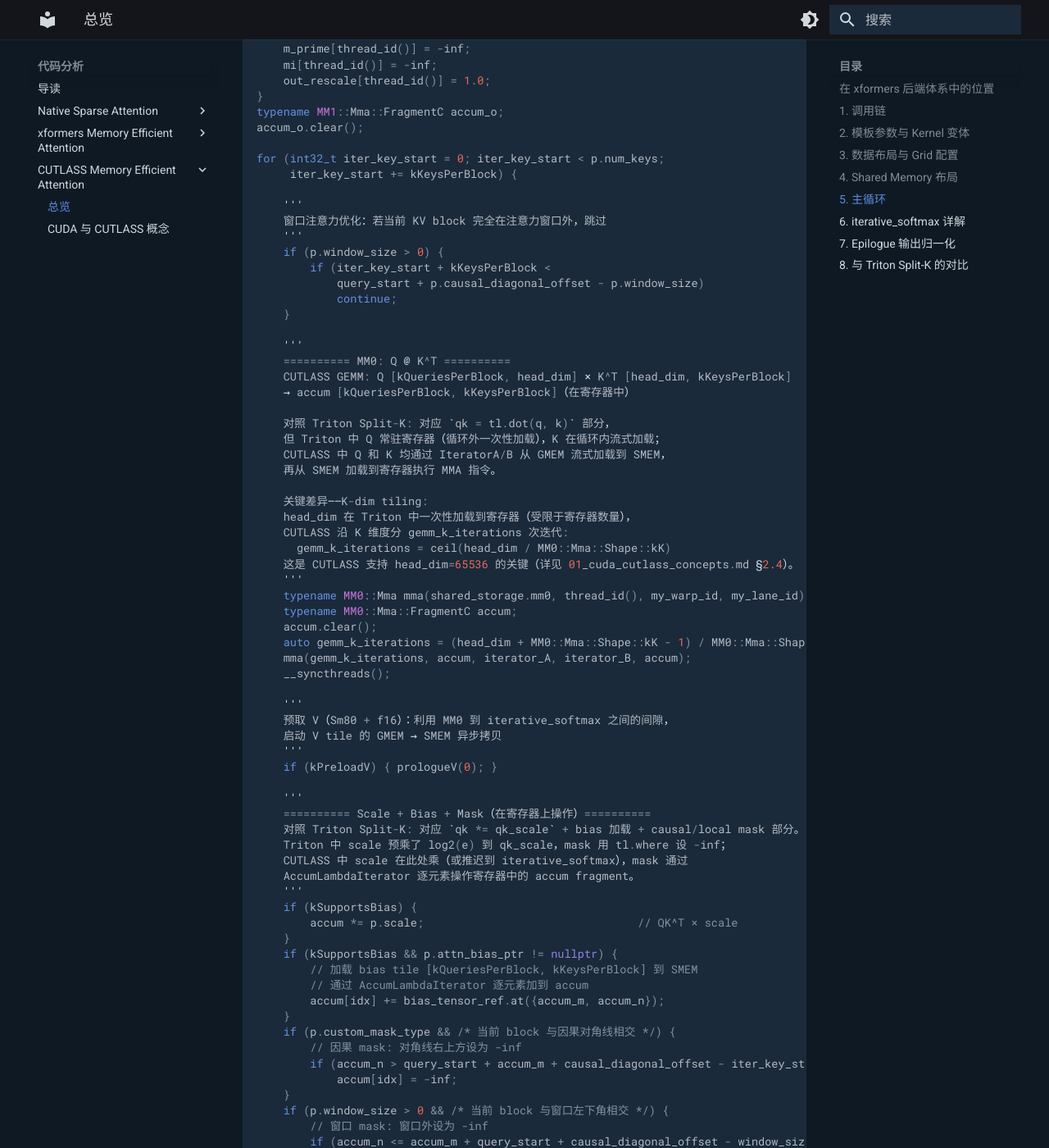
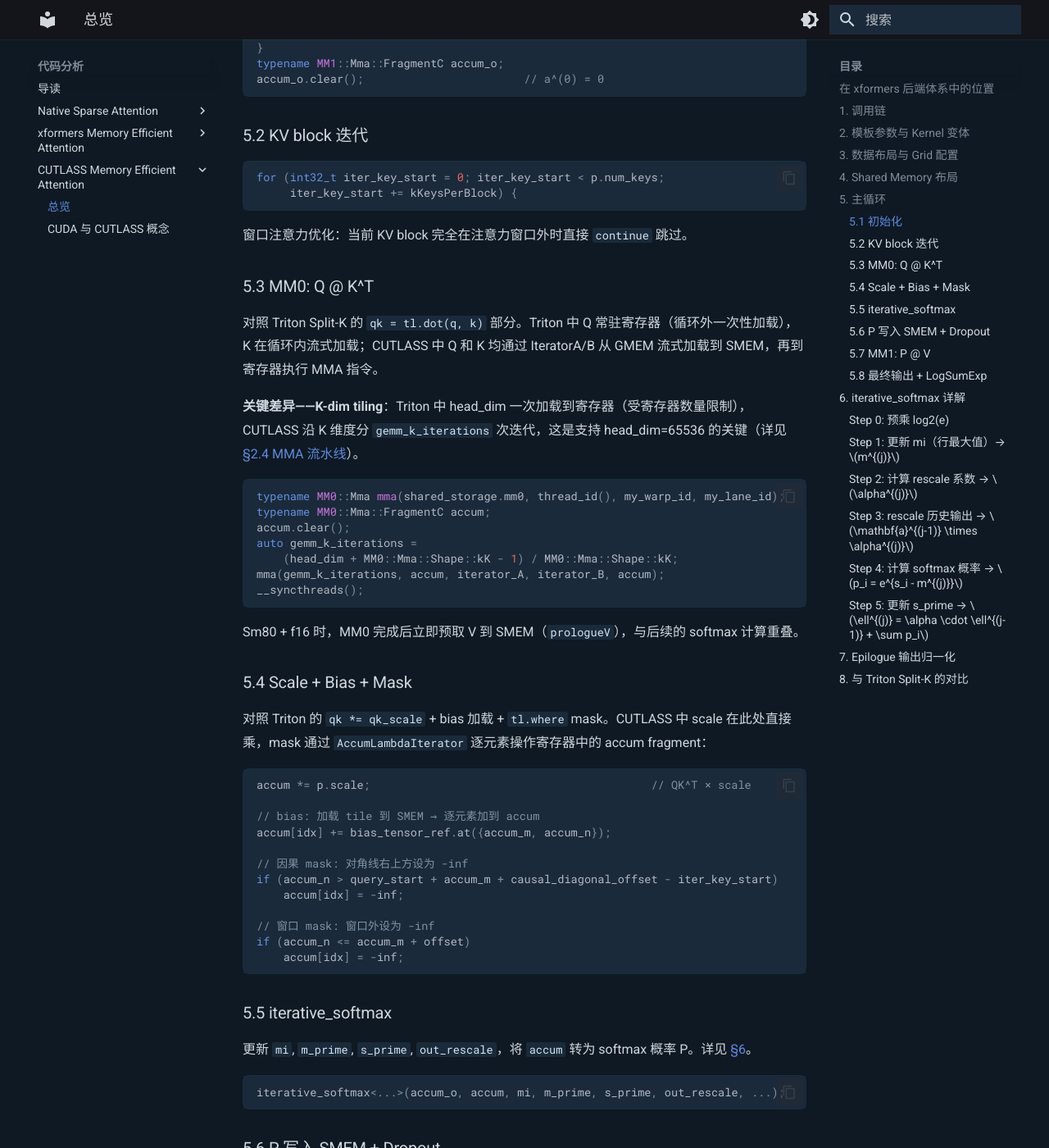
Before and after one commit to YouHuang67/paper-code-notes, an MkDocs documentation site: the page built from docs/code_analysis/cutlass_mem_eff_attention/00_overview.md, in a window 1280 px wide and 1400 px high, scrolled down 4281 px. Shown: the whole window at 82% size. Built offline with MkDocs 1.6.1 and Material for MkDocs 9.7.7, drawn with Linux system fonts in a browser that asks for light colours; some of the changed text lies outside the part shown.

Commit message:
refactor: restructure code blocks for readability

````diff
--- a/docs/code_analysis/cutlass_mem_eff_attention/00_overview.md
+++ b/docs/code_analysis/cutlass_mem_eff_attention/00_overview.md
@@ -65,16 +65,12 @@ template <
 struct AttentionKernel { ... };
 ```
 
-编译期常量推导的关键分支：
+编译期推导的关键分支：
+
+- `kSingleValueIteration = kMaxK <= kKeysPerBlock`：head_dim 足够小时为 true，V 矩阵一次迭代处理完，输出留寄存器（`kKeepOutputInRF=true`），避免 GMEM 中间缓冲
+- `kPreloadV = Sm80+ && f16`：MM0 完成后立即预取 V 到 SMEM，与 iterative_softmax 计算重叠
 
 ```cpp
-'''
-kSingleValueIteration: head_dim ≤ kKeysPerBlock 时为 true
-  → V 矩阵在 dim 维度上一次迭代处理完
-  → 输出留寄存器(kKeepOutputInRF=true), 避免 GMEM 中间缓冲
-kPreloadV: Sm80 + f16 时为 true
-  → MM0 完成后立即预取 V 到 SMEM, 与 iterative_softmax 重叠
-'''
 static constexpr bool kSingleValueIteration = kMaxK <= kKeysPerBlock;
 static constexpr bool kKeepOutputInRF = kSingleValueIteration;
 static constexpr bool kPreloadV = ArchTag::kMinComputeCapability >= 80 && kIsHalf;
@@ -141,165 +137,121 @@ union (分时复用):
 
 主循环的整体结构与 [Triton Split-K 前向 kernel](../xformers_memory_efficient_attention/00_overview.md#2-前向-kernel) 完全对应——都是遍历 KV blocks，每次做 QK^T → softmax → PV，区别在于 Triton 版一个 chunk 内串行多个 block 然后跨 chunk 归约，CUTLASS 版则在一个 threadblock 内串行遍历所有 KV blocks。
 
+### 5.1 初始化
+
+Online Softmax 状态写入 SMEM，输出累加器清零（寄存器）：
+
 ```cpp
-'''
-初始化 Online Softmax 状态（SMEM）:
-  s_prime = 0        ← ℓ^(0) = 0
-  m_prime = -inf     ← m^(0) = -∞
-  mi = -inf
-  out_rescale = 1.0
-初始化输出累加器（寄存器）:
-  accum_o = 0        ← a^(0) = 0
-'''
 if (thread_id() < kQueriesPerBlock) {
-    s_prime[thread_id()] = 0;
-    m_prime[thread_id()] = -inf;
+    s_prime[thread_id()] = 0;           // ℓ^(0) = 0
+    m_prime[thread_id()] = -inf;        // m^(0) = -∞
     mi[thread_id()] = -inf;
     out_rescale[thread_id()] = 1.0;
 }
 typename MM1::Mma::FragmentC accum_o;
-accum_o.clear();
+accum_o.clear();                        // a^(0) = 0
+```
 
+### 5.2 KV block 迭代
+
+```cpp
 for (int32_t iter_key_start = 0; iter_key_start < p.num_keys;
      iter_key_start += kKeysPerBlock) {
+```
 
-    '''
-    窗口注意力优化：若当前 KV block 完全在注意力窗口外，跳过
-    '''
-    if (p.window_size > 0) {
-        if (iter_key_start + kKeysPerBlock <
-            query_start + p.causal_diagonal_offset - p.window_size)
-            continue;
-    }
+窗口注意力优化：当前 KV block 完全在注意力窗口外时直接 `continue` 跳过。
 
-    '''
-    ========== MM0: Q @ K^T ==========
-    CUTLASS GEMM: Q [kQueriesPerBlock, head_dim] × K^T [head_dim, kKeysPerBlock]
-    → accum [kQueriesPerBlock, kKeysPerBlock]（在寄存器中）
+### 5.3 MM0: Q @ K^T
 
-    对照 Triton Split-K: 对应 `qk = tl.dot(q, k)` 部分，
-    但 Triton 中 Q 常驻寄存器（循环外一次性加载），K 在循环内流式加载；
-    CUTLASS 中 Q 和 K 均通过 IteratorA/B 从 GMEM 流式加载到 SMEM，
-    再从 SMEM 加载到寄存器执行 MMA 指令。
+对照 Triton Split-K 的 `qk = tl.dot(q, k)` 部分。Triton 中 Q 常驻寄存器（循环外一次性加载），K 在循环内流式加载；CUTLASS 中 Q 和 K 均通过 IteratorA/B 从 GMEM 流式加载到 SMEM，再到寄存器执行 MMA 指令。
 
-    关键差异——K-dim tiling:
-    head_dim 在 Triton 中一次性加载到寄存器（受限于寄存器数量），
-    CUTLASS 沿 K 维度分 gemm_k_iterations 次迭代:
-      gemm_k_iterations = ceil(head_dim / MM0::Mma::Shape::kK)
-    这是 CUTLASS 支持 head_dim=65536 的关键（详见 01_cuda_cutlass_concepts.md §2.4）。
-    '''
-    typename MM0::Mma mma(shared_storage.mm0, thread_id(), my_warp_id, my_lane_id);
-    typename MM0::Mma::FragmentC accum;
-    accum.clear();
-    auto gemm_k_iterations = (head_dim + MM0::Mma::Shape::kK - 1) / MM0::Mma::Shape::kK;
-    mma(gemm_k_iterations, accum, iterator_A, iterator_B, accum);
-    __syncthreads();
+**关键差异——K-dim tiling**：Triton 中 head_dim 一次加载到寄存器（受寄存器数量限制），CUTLASS 沿 K 维度分 `gemm_k_iterations` 次迭代，这是支持 head_dim=65536 的关键（详见 [§2.4 MMA 流水线](01_cuda_cutlass_concepts.md#24-mma-流水线)）。
 
-    '''
-    预取 V（Sm80 + f16）：利用 MM0 到 iterative_softmax 之间的间隙，
-    启动 V tile 的 GMEM → SMEM 异步拷贝
-    '''
-    if (kPreloadV) { prologueV(0); }
+```cpp
+typename MM0::Mma mma(shared_storage.mm0, thread_id(), my_warp_id, my_lane_id);
+typename MM0::Mma::FragmentC accum;
+accum.clear();
+auto gemm_k_iterations =
+    (head_dim + MM0::Mma::Shape::kK - 1) / MM0::Mma::Shape::kK;
+mma(gemm_k_iterations, accum, iterator_A, iterator_B, accum);
+__syncthreads();
+```
 
-    '''
-    ========== Scale + Bias + Mask（在寄存器上操作）==========
-    对照 Triton Split-K: 对应 `qk *= qk_scale` + bias 加载 + causal/local mask 部分。
-    Triton 中 scale 预乘了 log2(e) 到 qk_scale，mask 用 tl.where 设 -inf；
-    CUTLASS 中 scale 在此处乘（或推迟到 iterative_softmax），mask 通过
-    AccumLambdaIterator 逐元素操作寄存器中的 accum fragment。
-    '''
-    if (kSupportsBias) {
-        accum *= p.scale;                                // QK^T × scale
-    }
-    if (kSupportsBias && p.attn_bias_ptr != nullptr) {
-        // 加载 bias tile [kQueriesPerBlock, kKeysPerBlock] 到 SMEM
-        // 通过 AccumLambdaIterator 逐元素加到 accum
-        accum[idx] += bias_tensor_ref.at({accum_m, accum_n});
-    }
-    if (p.custom_mask_type && /* 当前 block 与因果对角线相交 */) {
-        // 因果 mask: 对角线右上方设为 -inf
-        if (accum_n > query_start + accum_m + causal_diagonal_offset - iter_key_start)
-            accum[idx] = -inf;
-    }
-    if (p.window_size > 0 && /* 当前 block 与窗口左下角相交 */) {
-        // 窗口 mask: 窗口外设为 -inf
-        if (accum_n <= accum_m + query_start + causal_diagonal_offset - window_size - iter_key_start)
-            accum[idx] = -inf;
-    }
+Sm80 + f16 时，MM0 完成后立即预取 V 到 SMEM（`prologueV`），与后续的 softmax 计算重叠。
 
-    '''
-    ========== iterative_softmax: Online Softmax 更新 ==========
-    详见 §6
-    更新 mi, m_prime, s_prime, out_rescale
-    accum 变为 softmax 概率 P = exp2(accum - mi)
-    accum_o 做 rescale: accum_o *= out_rescale (若 kKeepOutputInRF)
-    '''
-    iterative_softmax<...>(accum_o, accum, mi, m_prime, s_prime, out_rescale, ...);
+### 5.4 Scale + Bias + Mask
 
-    '''
-    将 P 从寄存器写入 SMEM (AccumulatorSharedStorage)
-    作为 MM1 的 A 操作数
-    '''
-    MM0::B2bGemm::accumToSmem(shared_storage.after_mm0.si, accum, ...);
-    __syncthreads();
+对照 Triton 的 `qk *= qk_scale` + bias 加载 + `tl.where` mask。CUTLASS 中 scale 在此处直接乘，mask 通过 `AccumLambdaIterator` 逐元素操作寄存器中的 accum fragment：
 
-    '''
-    [可选] Dropout: 在 SMEM 上对 P 矩阵逐元素随机 mask
-    使用 cuRAND Philox 生成器，每个元素映射到全局随机序列的确定位置
-    '''
-    if (kSupportsDropout && p.use_dropout) { /* ... */ }
+```cpp
+accum *= p.scale;                                          // QK^T × scale
 
-    '''
-    ========== MM1: P @ V ==========
-    CUTLASS GEMM: P [kQueriesPerBlock, kKeysPerBlock] × V [kKeysPerBlock, head_dim_value]
-    → accum_o [kQueriesPerBlock, head_dim_value]
+// bias: 加载 tile 到 SMEM → 逐元素加到 accum
+accum[idx] += bias_tensor_ref.at({accum_m, accum_n});
 
-    对照 Triton Split-K: 对应 `acc += tl.dot(p, v)` 部分。
-    关键差异——P 矩阵的存储位置:
-    Triton 中 p 在 exp2 后直接留在寄存器做 tl.dot；
-    CUTLASS 中 P 先写入 SMEM (accumToSmem)，MM1 从 SMEM 读（MmaFromSharedMemory）。
-    这是因为 CUTLASS 的 MMA 模板要求操作数通过固定的 Iterator 接口加载。
+// 因果 mask: 对角线右上方设为 -inf
+if (accum_n > query_start + accum_m + causal_diagonal_offset - iter_key_start)
+    accum[idx] = -inf;
 
-    P 从 SMEM 读（MmaFromSharedMemory），V 从 GMEM 流式加载。
-    若 kKeepOutputInRF: accum_o 累加在寄存器，循环结束后一次性写回。
-    否则: 每次迭代通过 Epilogue 写回 GMEM buffer (output_accum_ptr)，
-          下次迭代读回做 rescale 累加。
-    '''
-    for (int blockN = 0; blockN < nBlockN; ++blockN) {
-        typename MM1::Mma mma_pv(
-            shared_storage.after_mm0.si.accum_ref(),    // A: P (SMEM)
-            shared_storage.after_mm0.mm1.operand_B_ref(), // B staging area
-            thread_id(), my_warp_id, my_lane_id);
-        mma_pv(gemm_k_iterations, accum_o, iterator_V, accum_o);
+// 窗口 mask: 窗口外设为 -inf
+if (accum_n <= accum_m + offset)
+    accum[idx] = -inf;
+```
 
-        if (!kKeepOutputInRF) {
-            // Epilogue: rescale + 写回（详见 §7）
-        }
+### 5.5 iterative_softmax
+
+更新 `mi`, `m_prime`, `s_prime`, `out_rescale`，将 `accum` 转为 softmax 概率 P。详见 [§6](#6-iterative_softmax-详解)。
+
+```cpp
+iterative_softmax<...>(accum_o, accum, mi, m_prime, s_prime, out_rescale, ...);
+```
+
+### 5.6 P 写入 SMEM + Dropout
+
+softmax 概率 P 从寄存器写入 SMEM（`AccumulatorSharedStorage`），作为 MM1 的 A 操作数。可选 dropout 在 SMEM 上逐元素随机 mask（cuRAND Philox 生成器，每个元素映射到全局随机序列的确定位置）。
+
+```cpp
+MM0::B2bGemm::accumToSmem(shared_storage.after_mm0.si, accum, ...);
+__syncthreads();
+```
+
+### 5.7 MM1: P @ V
+
+对照 Triton 的 `acc += tl.dot(p, v)`。**关键差异**：Triton 中 P 在 `exp2` 后留在寄存器直接做 `tl.dot`；CUTLASS 中 P 先写入 SMEM，MM1 通过 `MmaFromSharedMemory` 从 SMEM 读取——这是 CUTLASS MMA 模板要求操作数通过固定 Iterator 接口加载的结果。
+
+```cpp
+for (int blockN = 0; blockN < nBlockN; ++blockN) {
+    typename MM1::Mma mma_pv(
+        shared_storage.after_mm0.si.accum_ref(),      // A: P (SMEM)
+        shared_storage.after_mm0.mm1.operand_B_ref(),  // B staging area
+        thread_id(), my_warp_id, my_lane_id);
+    mma_pv(gemm_k_iterations, accum_o, iterator_V, accum_o);
+
+    if (!kKeepOutputInRF) {
+        // Epilogue: rescale + 写回 GMEM buffer（详见 §7）
     }
 }
+```
 
-'''
-========== 最终输出 ==========
-kKeepOutputInRF 路径: 全部 KV 迭代结束后一次性写回
-Epilogue 执行 output = accum_o / s_prime
-'''
+`kKeepOutputInRF=true` 时 `accum_o` 累加在寄存器，循环结束后一次性写回；否则每次迭代经 Epilogue 写回 GMEM buffer（`output_accum_ptr`），下次迭代读回做 rescale 累加。
+
+### 5.8 最终输出 + LogSumExp
+
+`kKeepOutputInRF` 路径：全部 KV 迭代结束后调用一次 Epilogue，执行 `output = accum_o / s_prime`：
+
+```cpp
 if (kKeepOutputInRF) {
     EpilogueOutputOp rescale(s_prime, out_rescale);
     epilogue(rescale, dest_iter, accum_o);
 }
+```
 
-'''
-========== LogSumExp 计算 ==========
-LSE = mi / log2(e) + log(s_prime)
-    = m + log(ℓ)  （从 log2 域转回 ln 域）
+LogSumExp 计算（对照 Triton 完全相同：`lse = (log2(l_i) + m_i) / log2e`）：
 
-对照 Triton Split-K: 完全相同的公式
-  lse = (tl.math.log2(l_i) + m_i) / log2e
-两者都是从 exp2 域转回自然对数域。
-'''
+```cpp
 if (p.logsumexp_ptr && thread_id() < kQueriesPerBlock) {
-    p.logsumexp_ptr[thread_id()] = mi[thread_id()] / kLog2e
-        + cutlass::fast_log(s_prime[thread_id()]);
+    p.logsumexp_ptr[thread_id()] =
+        mi[thread_id()] / kLog2e + cutlass::fast_log(s_prime[thread_id()]);
 }
 ```
 
@@ -321,102 +273,89 @@ if (p.logsumexp_ptr && thread_id() < kQueriesPerBlock) {
 
 核心区别：Triton 中所有状态都在**寄存器**（每个 program 独立），CUTLASS 中 `mi/m_prime/s_prime/out_rescale` 在 **Shared Memory**（block 内跨 warp 共享），需要 `__syncthreads()` 和 `atomicMaxFloat` 协调。
 
+对照数学公式（[§1.2](../xformers_memory_efficient_attention/00_overview.md#12-online-softmaxflashattention)）：$m^{(j)} = \max(m^{(j-1)}, \max_i s_i)$，$\alpha^{(j)} = e^{m^{(j-1)} - m^{(j)}}$，$p_i = e^{s_i - m^{(j)}}$，$\ell^{(j)} = \alpha \cdot \ell^{(j-1)} + \sum p_i$。
+
+### Step 0: 预乘 log2(e)
+
+后续全部使用 `exp2f` 替代 `expf`（[GPU 原生指令](01_cuda_cutlass_concepts.md#17-exp2f-vs-expf)）：
+
 ```cpp
-/*
-输入:
-  frag: MM0 的 QK^T 结果 [kQueriesPerBlock, kKeysPerBlock]（寄存器）
-  frag_o: 累计输出 accum_o（寄存器，kKeepOutputInRF 时使用）
-  mi, m_prime, s_prime, out_rescale: SMEM 中的 Online Softmax 状态
-
-对照数学公式（§1.2 of xformers 文档）:
-  m^(j) = max(m^(j-1), max_i(s_i))
-  α^(j) = exp(m^(j-1) - m^(j))
-  p_i   = exp(s_i - m^(j))
-  ℓ^(j) = α · ℓ^(j-1) + Σ p_i
-  a^(j) = α · a^(j-1) + P · V    (在 MM1 中完成)
-*/
+constexpr float kLog2e = 1.4426950408889634074;
+frag = cutlass::multiplies<Fragment>()(scaling * kLog2e, frag);
 ```
 
+### Step 1: 更新 mi（行最大值）→ $m^{(j)}$
+
+每个 warp 内各线程持有 accum 的不同列，先在 warp 内求局部 max，再用 [`atomicMaxFloat`](01_cuda_cutlass_concepts.md#15-浮点原子操作-trick) 跨 warp 归约到 SMEM `mi[row]`：
+
 ```cpp
-'''
-Step 0: 预乘 log2(e)
-  frag = QK^T × scale × log2(e)
-  后续全部使用 exp2f 替代 expf（GPU 原生指令，见 01_cuda_cutlass_concepts.md §1.7）
-'''
-constexpr float kLog2e = 1.4426950408889634074;
-frag = cutlass::multiplies<Fragment>()(scaling * kLog2e, frag);
-
-'''
-Step 1: 更新 mi（每行最大值）→ 对应 m^(j)
-  每个 warp 内各线程持有 accum 的不同列，先在 warp 内求局部 max，
-  再用 atomicMaxFloat 跨 warp 归约到 SMEM mi[row]
-'''
-LambdaIterator::iterateRows(
-    lane_offset,
+LambdaIterator::iterateRows(lane_offset,
     [&](int accum_m) { max = -inf; },
     [&](int accum_m, int accum_n, int idx) {
         if (accum_n < max_col) max = cutlass::fast_max(max, frag[idx]);
     },
     [&](int accum_m) { atomicMaxFloat(&mi[accum_m], max); });
 __syncthreads();
+```
 
-'''
-Step 2: 计算 rescale 系数 → 对应 α^(j)
-  out_rescale = exp2f(m_prime - mi)  即 exp(m^(j-1) - m^(j))
-  s_prime *= out_rescale             即 ℓ^(j-1) × α
-  然后更新 m_prime = mi              即 m^(j-1) ← m^(j)
+### Step 2: 计算 rescale 系数 → $\alpha^{(j)}$
 
-  只需 kLinesPerWarp 个线程处理（每个 warp 负责几行）
-'''
+只需 `kLinesPerWarp` 个线程处理（每个 warp 负责几行），更新 `out_rescale` 和 `s_prime`：
+
+```cpp
 if (lane_id < kLinesPerWarp) {
     int id = warp_id * kLinesPerWarp + lane_id;
     bool changed = m_prime[id] < mi[id];
     if (changed) {
-        out_rescale[id] = exp2f(m_prime[id] - mi[id]);   // α^(j)
-        s_prime[id] *= out_rescale[id];                    // ℓ × α
+        out_rescale[id] = exp2f(m_prime[id] - mi[id]);  // α = exp(m^(j-1) - m^(j))
+        s_prime[id] *= out_rescale[id];                   // ℓ × α
     } else {
         out_rescale[id] = 1.0f;
     }
 }
 __syncthreads();
+```
 
-'''
-Step 3: rescale 历史输出 accum_o → 对应 a^(j-1) × α^(j)
-  仅在 kKeepOutputInRF 且非首次迭代时执行
-  （否则 rescale 在 Epilogue 中处理）
-'''
+### Step 3: rescale 历史输出 → $\mathbf{a}^{(j-1)} \times \alpha^{(j)}$
+
+仅在 `kKeepOutputInRF` 且非首次迭代时执行（否则 rescale 在 Epilogue 中处理）：
+
+```cpp
 if (kKeepOutputInRF && !is_first) {
     frag_o[idx] = frag_o[idx] * out_rescale[accum_m];
 }
+```
 
-'''
-Step 4: 计算 softmax 概率 → 对应 p_i = exp(s_i - m^(j))
-  frag[idx] = exp2f(frag[idx] - mi[row])
-  超出 max_col 的位置设为 0（边界处理）
-'''
+### Step 4: 计算 softmax 概率 → $p_i = e^{s_i - m^{(j)}}$
+
+超出 `max_col` 的位置设为 0（边界处理）：
+
+```cpp
 frag[idx] = (accum_n < max_col) ? exp2f(frag[idx] - mi_row) : 0.0f;
+```
 
-'''
-Step 5: 更新 s_prime → 对应 ℓ^(j) = α·ℓ^(j-1) + Σp_i
-  每个 warp 内先 reduce 求 total_row（同一行各列的 p 之和），
-  存入 addition_storage，然后跨 warp 汇总到 s_prime
-'''
+### Step 5: 更新 s_prime → $\ell^{(j)} = \alpha \cdot \ell^{(j-1)} + \sum p_i$
+
+先 warp 内 reduce 求 `total_row`（同一行各列的 p 之和），存入 `addition_storage`，然后跨 warp 汇总：
+
+```cpp
 // warp 内归约
-LambdaIterator::iterateRows(
-    ...,
+LambdaIterator::iterateRows(...,
     [&](int accum_m, int accum_n, int idx) { total_row += frag[idx]; },
     [&](int accum_m) {
         if (LambdaIterator::reduceSameRow(lane_id, total_row, add))
-            addition_storage[accum_m + kQueriesPerBlock * tile_offset.column()] = total_row;
+            addition_storage[accum_m + kQueriesPerBlock * tile_offset.column()]
+                = total_row;
     });
 __syncthreads();
+
 // 跨 warp 汇总
 if (lane_id < kLinesPerWarp) {
     accum_t total_row = s_prime[id];
     for (int i = 0; i < MM0::MmaCore::WarpCount::kN; ++i)
         total_row += addition_storage[id + kQueriesPerBlock * i];
     s_prime[id] = total_row;
-    m_prime[id] = mi[id];   // m^(j-1) ← m^(j)
+    m_prime[id] = mi[id];              // m^(j-1) ← m^(j)
 }
 ```
 
````
